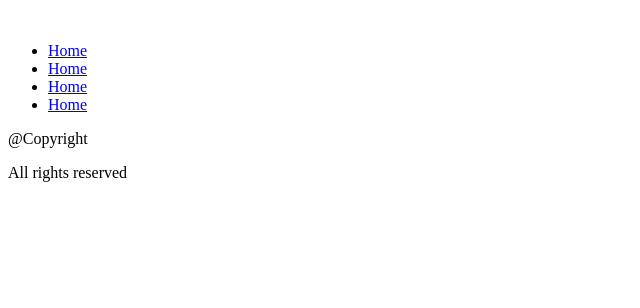
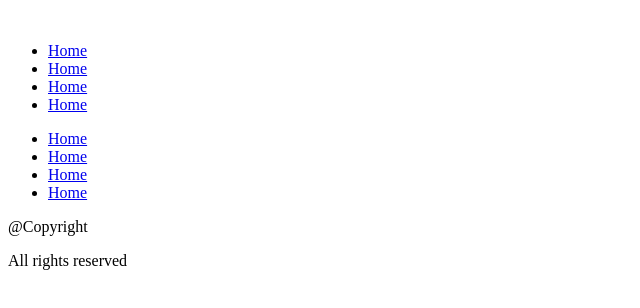
Before and after one commit to YanaISR/git_tutorial, a plain HTML site: page index.html in a window 1280 px wide. Shown: the whole page, without its empty margins (0-640 px from the left). Drawn offline with Linux system fonts and the light colour scheme.

Commit message:
Added nav

```diff
--- a/index.html
+++ b/index.html
@@ -30,6 +30,22 @@
                 </li>
             </ul>
         </nav>
+        <nav class="nav">
+            <ul class="menu">
+                <li>
+                    <a href="#home">Home</a>
+                </li>
+                <li>
+                    <a href="#home">Home</a>
+                </li>
+                <li>
+                    <a href="#home">Home</a>
+                </li>
+                <li>
+                    <a href="#home">Home</a>
+                </li>
+            </ul>
+        </nav>
 
     </header>
     <main>
```
